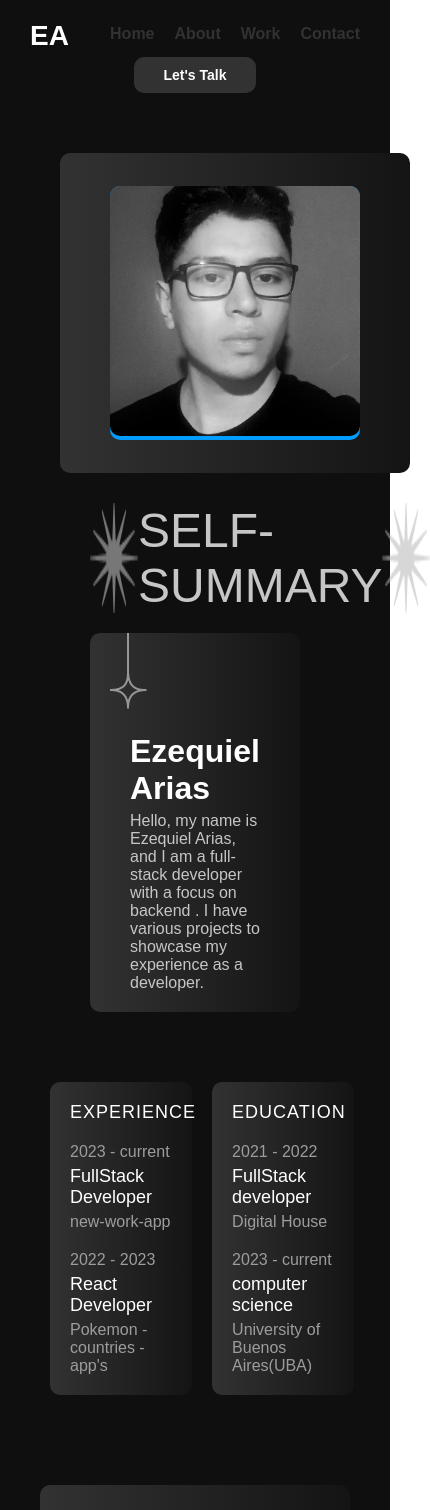
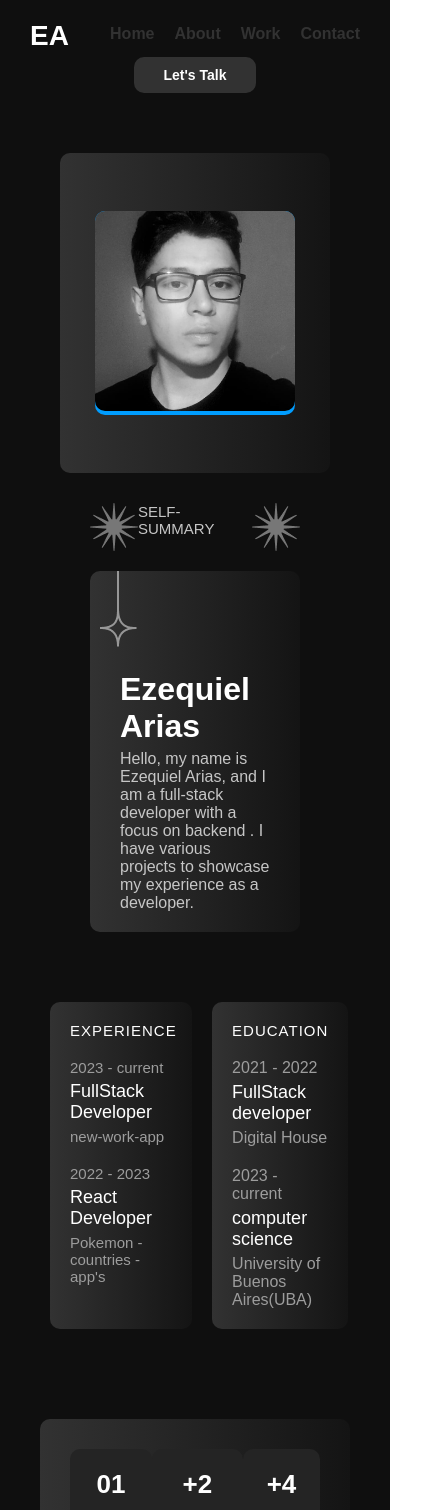
Before and after one commit to EzequielArias/EzequielArias, a React (Vite) app: page /about in a window 390 px wide. Shown: the top 1510 px of the page, 430 px wide, since content can reach past the window. Built offline with nearby package versions, Linux system fonts and the light colour scheme.

Commit message:
Mobile changes

```diff
--- a/src/components/About/about.css
+++ b/src/components/About/about.css
@@ -164,10 +164,44 @@
 @media screen and (max-width : 768px) {
     .about .container .top_container {
         flex-direction: column;
+        width: 100%;
+    }
+
+    .about .container .mid_conatiner .container .exp {
+        font-size: 15px;
+    }
+    .about .container .mid_conatiner .container .edu h2 {
+        font-size: 15px;
+    }
+    .about .container .mid_conatiner .container .exp h2 {
+        font-size: 15px;
+    }
+
+    .footer .top_container .contant .left_box .box {
+        padding: 20px 10px;
+    }
+
+    .about .container .top_container .right_box .contant .deatil {
+
+        padding-left: 10px;
+        padding-right: 10px;
     }
 
     .about .container .top_container .right_box {
         width : 100%;
         margin : 0;
     }
+
+    .about .container .top_container .left_box .contant .img_box img {
+        height: 200px;
+        width: 200px;
+    }
+
+    .about .container .top_container .left_box {
+        width : 100%;
+    }
+    .about .container .top_container .right_box .contant .heading h2
+    {
+        font-size:15px;
+    }
 }
--- a/src/components/Contact/contact.css
+++ b/src/components/Contact/contact.css
@@ -134,6 +134,10 @@
     color: #0f0f0f;
     background: #fff;
 }
+/*
+word-wrap: break-word;
+overflow-wrap: break-word;
+*/
 
 @media screen and (max-width : 768px) {
     .contact .container {
@@ -148,4 +152,10 @@
         width: 100%;
         margin : 0;
     }
+
+    .contact .container .left_box .info .box .detail{
+        word-wrap: break-word;
+        overflow-wrap: break-word;
+        overflow : hidden;
+    }
 }
--- a/src/components/Footer/footer.css
+++ b/src/components/Footer/footer.css
@@ -137,6 +137,9 @@
     .footer .top_container .contant .left_box {
         width: 100%;
     }
+    .footer .bottom_container .container .nav {
+        font-size: 10px;
+    }
 
     .footer .top_container .contant .left_box .box .detail h3 {
         font-size: 26px;
--- a/src/components/Home/home.css
+++ b/src/components/Home/home.css
@@ -182,12 +182,19 @@
     flex-wrap: wrap;
     justify-content: space-between;
 }
+
+#img-github {
+    height : 120px;
+    width : 200px;
+}
+
 .mid_container .contant .box
 {
     padding: 20px 20px;
     background: linear-gradient(to right, #292929, #141414);
     border-radius: 10px;
 }
+
 .mid_container .contant .box .link
 {
     text-decoration: none;
--- a/src/components/Home/home.jsx
+++ b/src/components/Home/home.jsx
@@ -75,13 +75,13 @@ const Home = () => {
         <div className='contant'>
           <div className='box'>
             <div className='img_box'>
-              <img src='/img/gfonts.png' alt='fonts'></img>
+              <img src='/img/Github.png' alt='fonts' id='img-github'></img>
             </div>
-            <Link to='/blog' className='link'>
+            <Link to='https://github.com/EzequielArias' className='link' target='_blank'>
             <div className='detail'>
               <div className='info'>
-                <p>blog</p>
-                <h3>fonts</h3>
+                <p>Github</p>
+                <h3>Main</h3>
               </div>
                 <div className='icon'>
                     <AiOutlineDoubleRight />
```
Also changed, not shown: public/img/Github.png (added).
